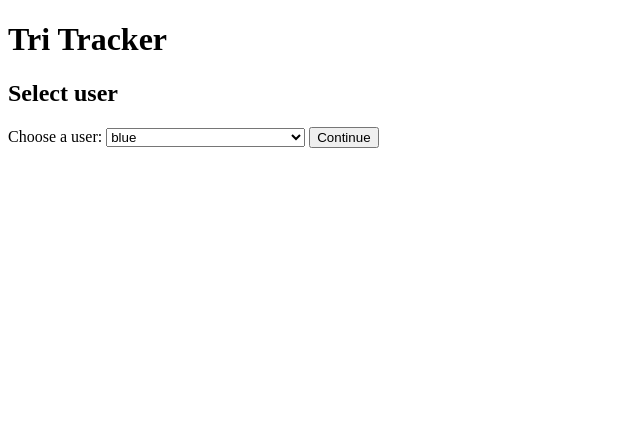
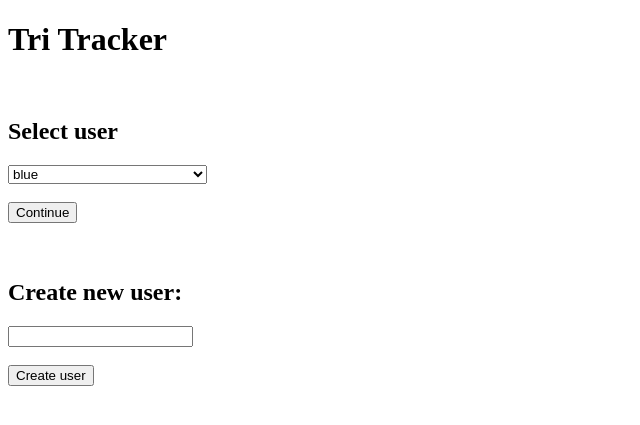
Before and after one commit to jon-b-alves/TriTracker, a Flask app: page / in a window 1280 px wide. Shown: the top 425 px of the page, without its empty margins (0-640 px from the left). Run offline with Flask 3, Linux system fonts and the light colour scheme.

Commit message:
add functionality to create users

```diff
--- a/tri_tracker/__init__.py
+++ b/tri_tracker/__init__.py
@@ -4,6 +4,7 @@ import os
 
 def create_app():
     app = Flask(__name__)
+    app.secret_key = 'popcorn123'
     app.config['SQLALCHEMY_DATABASE_URI'] = 'sqlite:////' + os.path.join(os.getcwd(), 'data', 'tri_tracker.db')
     app.config["SQLALCHEMY_TRACK_MODIFICATIONS"] = False
     db.init_app(app) # link db with flask app
--- a/tri_tracker/routes.py
+++ b/tri_tracker/routes.py
@@ -1,4 +1,4 @@
-from flask import render_template, request, jsonify
+from flask import render_template, request, jsonify, redirect, url_for, flash
 from tri_tracker.models import User, Workout, db
 
 def init_routes(app):
@@ -23,3 +23,18 @@ def init_routes(app):
     @app.route("/login", methods=["POST"])
     def login():
         x=1
+
+
+    @app.route("/create-user", methods=["POST"])
+    def create_user():
+        username = request.form.get("new_username").lower()
+
+        existing_user = User.query.filter_by(username=username).first()
+        if existing_user:
+            flash("username already exists")
+            return redirect(url_for("index"))
+
+        db.session.add(User(username=username))
+        db.session.commit()
+        flash("user created successfully")
+        return redirect(url_for("index"))
--- a/tri_tracker/templates/index.html
+++ b/tri_tracker/templates/index.html
@@ -6,17 +6,34 @@
     <title>Document</title>
 </head>
 <body>
-    <h1>Tri Tracker</h1>
+    <h1>Tri Tracker</h1> <br>
     <h2>Select user</h2>
     <form method="POST" action="/login">
-        <label for="username">Choose a user:</label>
+        <label for="username"></label>
         <select name="username" id="username">
             {% for user in users %}
             <option value="{{ user.username }}">{{ user.username }}</option>
             {% endfor %}
-        </select>
+        </select><br><br>
         <button type="submit">Continue</button>
+    </form> <br><br>
+
+    <h2>Create new user:</h2>
+    <form method="POST" action="/create-user">
+        <label for="new_username"></label>
+        <input type="text" id="new_username" name="new_username"><br><br>
+        <button type="submit">Create user</button>
     </form>
+
+    {% with messages = get_flashed_messages() %}
+        {% if messages %}
+            <ul>
+                {% for message in messages %}
+                    <li>{{ message }}</li>
+                {% endfor %}
+            </ul>
+        {% endif %}
+    {% endwith %}
 
 </body>
 </html>
```
Also changed, not shown: data/tri_tracker.db.
